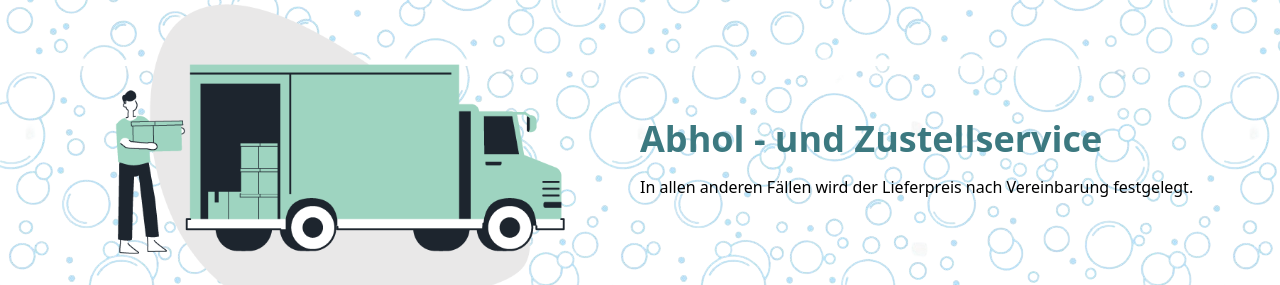
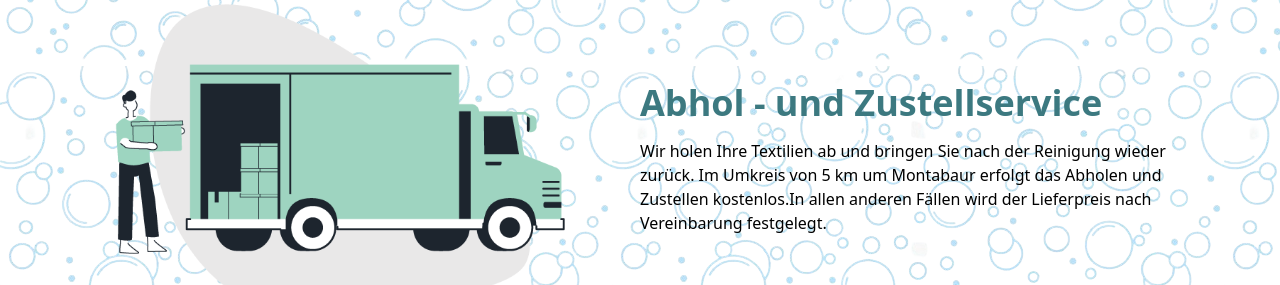
Before and after one commit to lementrix/GREENTEX, a Next.js app: page / in a window 1280 px wide. Shown: the part 2300-2585 px from the top of the page. Built offline with nearby package versions, Linux system fonts and the light colour scheme; no server answers.

Commit message:
modifiablePost

```diff
--- a/app/page.jsx
+++ b/app/page.jsx
@@ -235,7 +235,7 @@ const Home = () => {
           </div>
           <div className="w-1/2">
             <h2 className=" text-main font-bold font-sans text-4xl mb-4">Abhol - und Zustellservice</h2>
-            <p className="font-sans">In allen anderen Fällen wird der Lieferpreis nach Vereinbarung festgelegt.</p>
+            <p className="font-sans">Wir holen Ihre Textilien ab und bringen Sie nach der Reinigung wieder zurück. Im Umkreis von 5 km um Montabaur erfolgt das Abholen und Zustellen kostenlos.In allen anderen Fällen wird der Lieferpreis nach Vereinbarung festgelegt.</p>
           </div>
         </section>
           </section>
```
